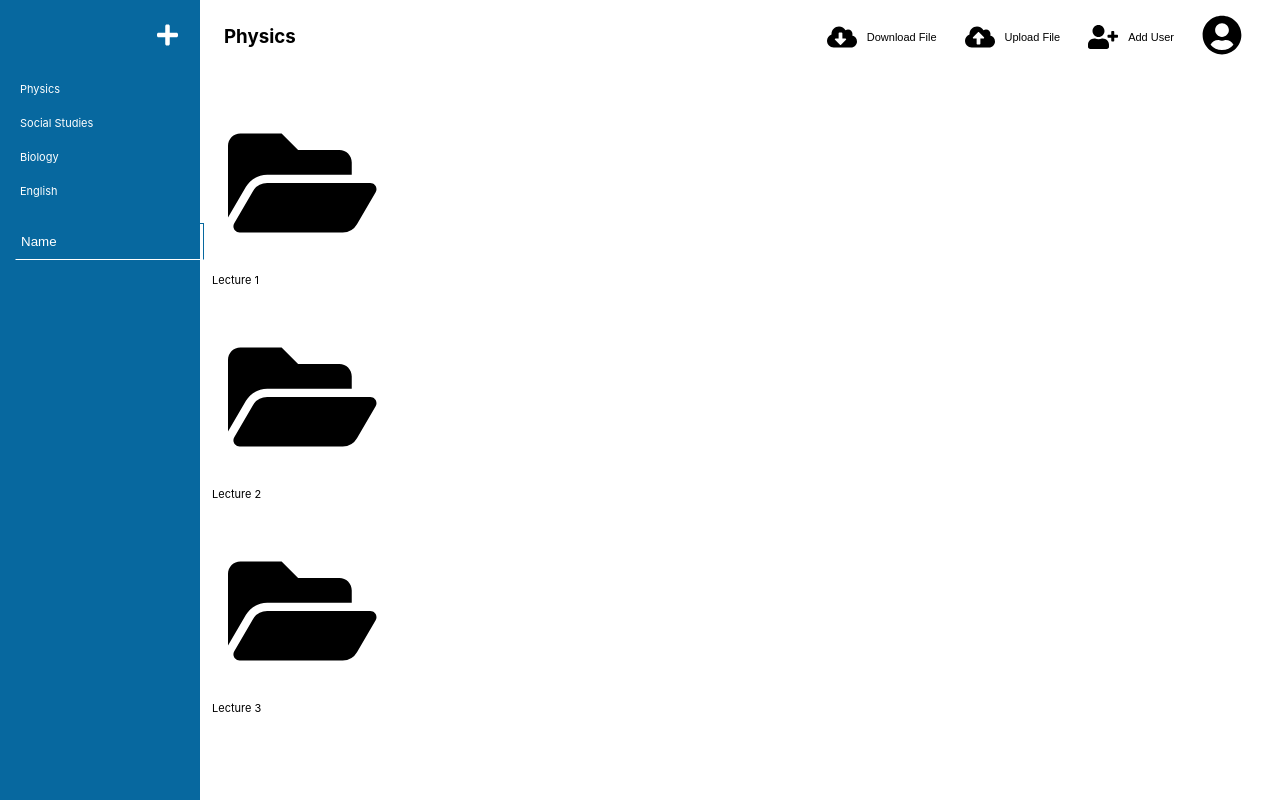
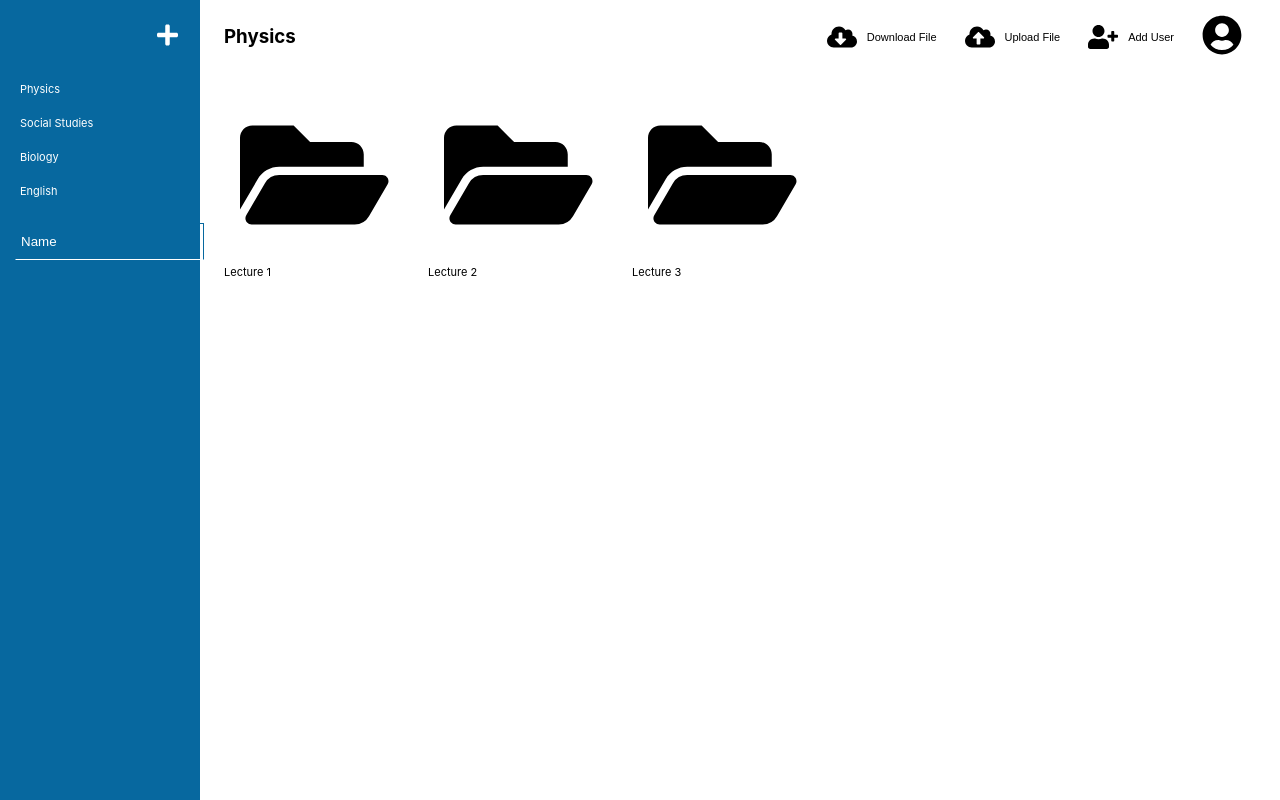
Before and after one commit to hyungmogu/note-sharing-app, a React (Create React App) app in the folder web/: page /notes/1 in a window 1280 px wide. Built offline with nearby package versions, Linux system fonts and the light colour scheme.

Commit message:
refactor: change class name section--items to items

```diff
--- a/web/src/App.scss
+++ b/web/src/App.scss
@@ -265,6 +265,14 @@ input {
   }
 }
 
+@media screen and (min-width: 930px) {
+  .items {
+    display: flex;
+    flex-wrap: wrap;
+  }
+}
+
+
 .main {
 
   h3 {
@@ -438,11 +446,6 @@ input {
   }
 }
 
-.section--items {
-  display: flex;
-  flex-wrap: wrap;
-}
-
 .section--screen {
   display: flex;
   overflow-y: scroll;
--- a/web/src/screens/DirectoryScreen.js
+++ b/web/src/screens/DirectoryScreen.js
@@ -59,7 +59,7 @@ class DirectoryScreen extends Component {
             >
                 <SecondaryHeader/>
                 <main className="main">
-                    <section>
+                    <section class="items">
                         {isNote ? this.state.folders.map((props) => {
                             return <NoteFolderObject key={props.pk} note={note} {...props}/>
                         }) :
--- a/web/src/screens/HomeScreen.js
+++ b/web/src/screens/HomeScreen.js
@@ -31,7 +31,7 @@ class HomeScreen extends Component {
             >
                 <main className="main">
                     <h3>Recently Added Notes</h3>
-                    <section className="section--items">
+                    <section className="items">
                         {this.state.items.map(({pk, ...props}) =>
                             <NoteImageObject key={pk} {...props}/>
                         )}
```
